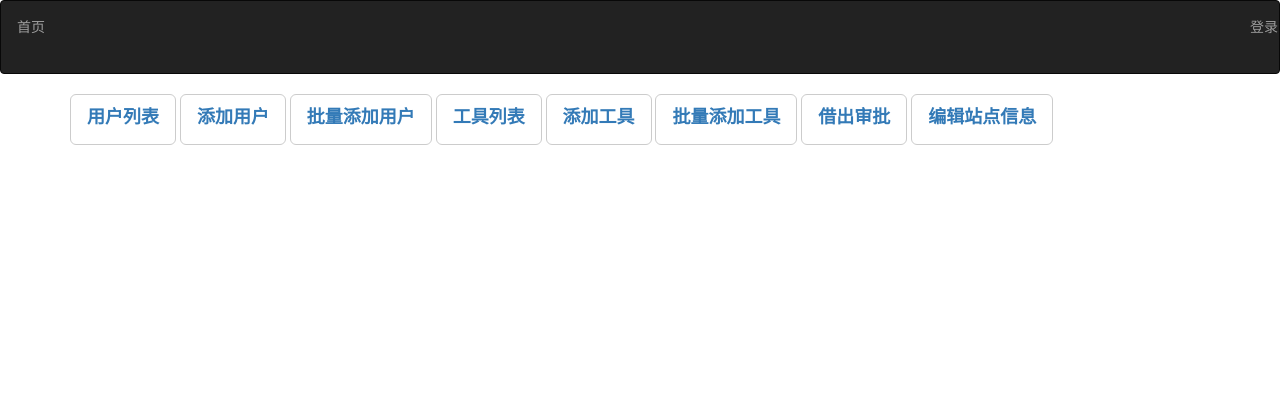
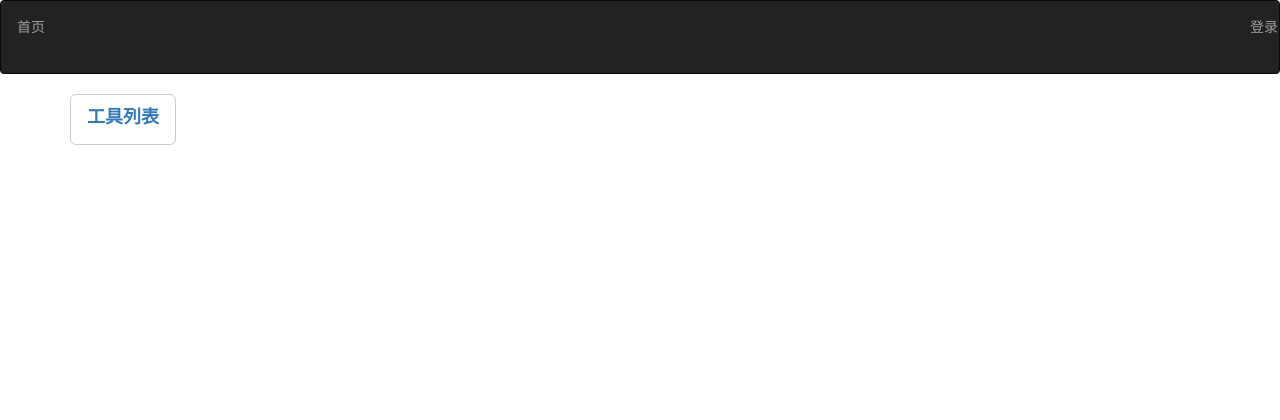
Before and after one commit to andyhuzhill/ToolsManager, a Python web app: template templates/dashboard.html in a window 1280 px wide. Shown: the top 420 px of the page. Run offline with Jinja, Linux system fonts and the light colour scheme; the template is opened without the code that fills it, so the values that code supplies are empty; some libraries are stand-ins or nearby versions.

Commit message:
修改页面

```diff
--- a/app.py
+++ b/app.py
@@ -35,6 +35,7 @@ login_manager.init_app(app)
 
 
 @app.route('/', methods=['GET'])
+@login_required
 def index():
     siteInfo = db.get_site_info()
     userinfo = None
--- a/templates/batch_add_tools.html
+++ b/templates/batch_add_tools.html
@@ -1,5 +1,4 @@
 {% extends "layout.html" %} {% block page_content %}
-<div class="col-md-4">
     <form class="center-block" method="post">
         <h1>批量添加工具</h1>
         <div class="form-group">
@@ -8,5 +7,4 @@
             <button class="btn btm-primay">上传</button>
         </div>
     </form>
-</div>
 {% endblock %}
--- a/templates/batch_add_users.html
+++ b/templates/batch_add_users.html
@@ -1,5 +1,4 @@
 {% extends "layout.html" %} {% block page_content %}
-<div class="col-md-4">
     <form class="center-block" method="post">
         <h1>批量添加用户</h1>
         <div class="form-group">
@@ -8,5 +7,4 @@
             <button class="btn btm-primay">上传</button>
         </div>
     </form>
-</div>
 {% endblock %}
--- a/templates/dashboard.html
+++ b/templates/dashboard.html
@@ -1,32 +1,36 @@
 {% extends "layout.html" %} {% block page_content %}
 <div class="container">
-    <div class="center-block">
     <button class="btn btn-lg btn-default">
-            <label for="用户列表"><a href="{{ url_for('users_list_handler') }}">用户列表</a></label>
+            <label for="工具列表"><a href="{{ url_for('tools_list_handler')　}}">工具列表</a>
+            </label>
+        </button> {% if current_user.admin == 2 %}
+    <button class="btn btn-lg btn-default">
+            <label for="用户列表"><a href="{{ url_for('users_list_handler') }}">用户列表</a>
+            </label>
         </button>
     <button class="btn btn-lg btn-default">
-            <label for="添加用户"><a href="{{ url_for('add_user_handler') }}">添加用户</a></label>
+            <label for="添加用户"><a href="{{ url_for('add_user_handler') }}">添加用户</a>
+            </label>
         </button>
     <button class="btn btn-lg btn-default">
-            <label for="批量添加用户"><a href="{{ url_for('batch_add_users_handler') }}">批量添加用户</a></label>
+            <label for="批量添加用户"><a href="{{ url_for('batch_add_users_handler') }}">批量添加用户</a>
+            </label>
         </button>
     <button class="btn btn-lg btn-default">
-            <label for="工具列表"><a href="{{ url_for('tools_list_handler')　}}">工具列表</a></label>
+            <label for="添加工具"><a href="{{ url_for('add_tool_handler') }}">添加工具</a>
+            </label>
         </button>
     <button class="btn btn-lg btn-default">
-            <label for="添加工具"><a href="{{ url_for('add_tool_handler') }}">添加工具</a></label>
+            <label for="批量添加工具"><a href="{{ url_for('batch_add_tools_handler') }}">批量添加工具</a>
+            </label>
         </button>
     <button class="btn btn-lg btn-default">
-            <label for="批量添加工具"><a href="{{ url_for('batch_add_tools_handler') }}">批量添加工具</a></label>
+            <label for="借出审批"><a href="{{ url_for('approval') }}">借出审批</a>
+            </label>
         </button>
-
     <button class="btn btn-lg btn-default">
-            <label for="借出审批"><a href="{{ url_for('approval') }}">借出审批</a></label>
-        </button>
-
-        <button class="btn btn-lg btn-default">
-            <label for="站点信息"><a href="{{ url_for('site_info') }}">编辑站点信息</a></label>
-        </button>
-    </div>
+            <label for="站点信息"><a href="{{ url_for('site_info') }}">编辑站点信息</a>
+            </label>
+        </button> {% endif %}
 </div>
 {% endblock %}
--- a/templates/layout.html
+++ b/templates/layout.html
@@ -10,9 +10,9 @@
     <div class="navbar">
         <ui class="nav navbar-nav">
             <li><a href="/">首页</a></li>
-            {% if current_user.is_authenticated %} {% if userinfo %} {% set user = userinfo.user %}
+            {% if current_user.is_authenticated %}
             <li><a href="{{ url_for('dashboard_handler') }}">控制面板</a></li>
-            {% endif %} {% endif %}
+            {% endif %}
         </ui>
 
         <ui class="nav navbar-nav navbar-right">
```
Lines whose indentation alone changed are shown as unchanged.
